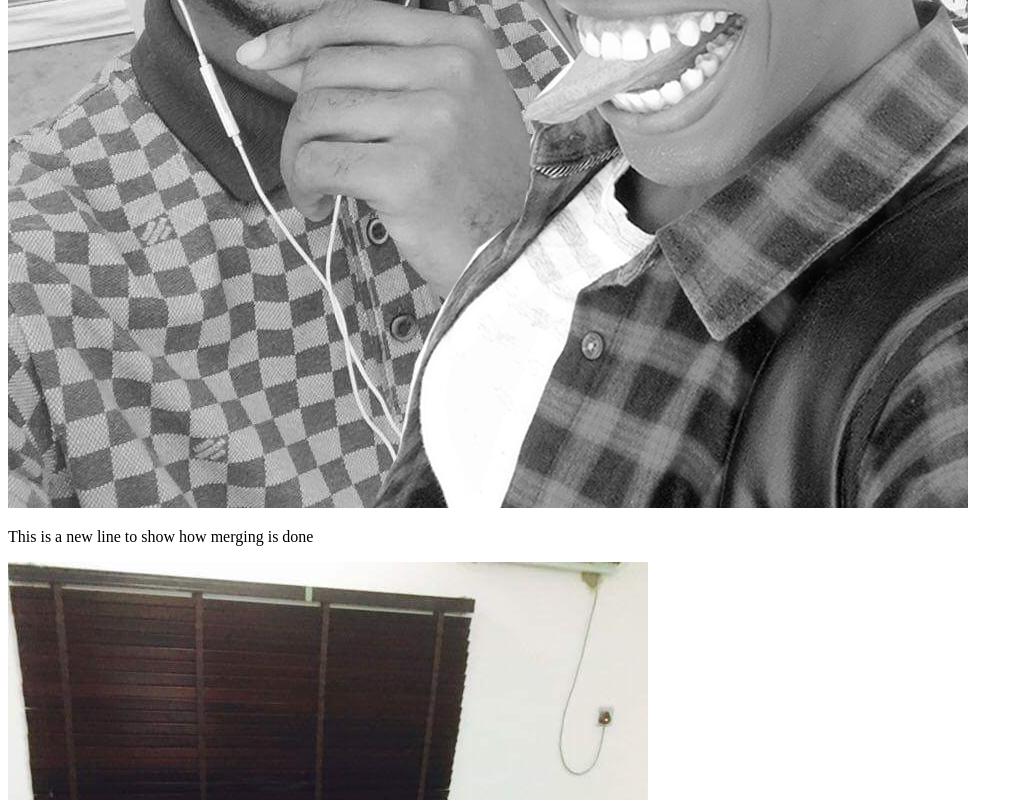
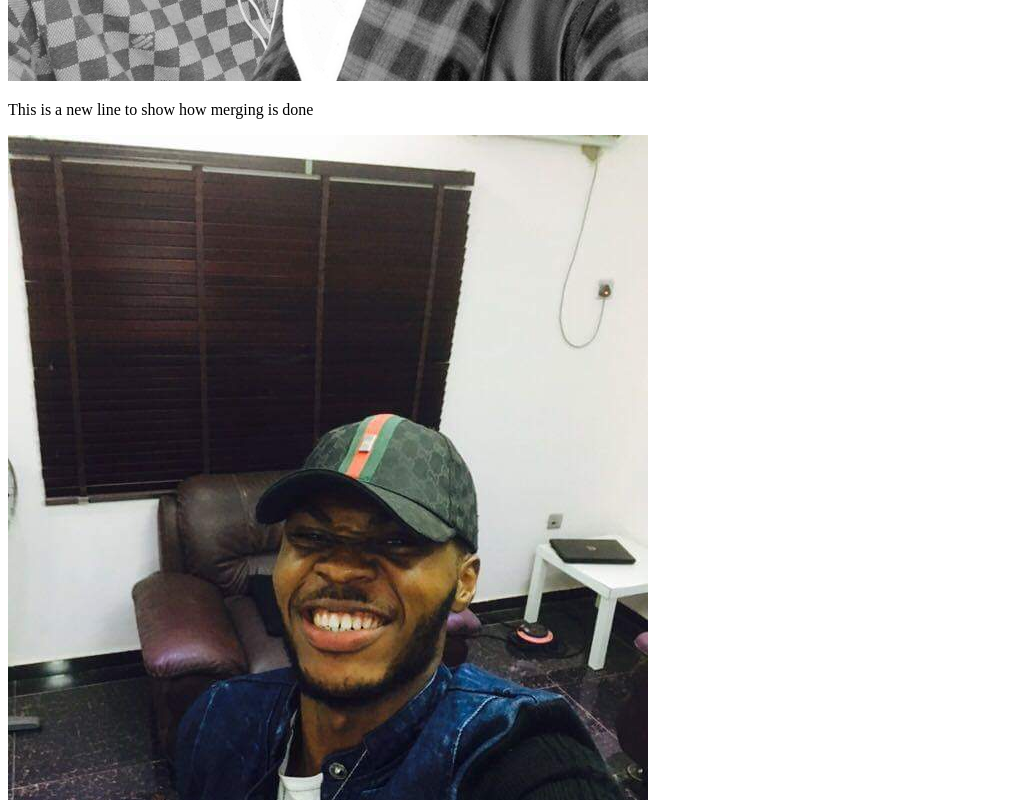
Before and after one commit to usiemeblessing/hello-world-with-w3schools, a plain HTML site: page index.html in a window 1280 px wide. Shown: the part 920-1720 px from the top of the page, without its empty margins (0-1023 px from the left). Drawn offline with Linux system fonts and the light colour scheme.

Commit message:
Updated index.html, resized images

```diff
--- a/index.html
+++ b/index.html
@@ -5,14 +5,19 @@
     <meta http-equiv="X-UA-Compatible" content="IE=edge" />
     <meta name="viewport" content="width=device-width, initial-scale=1.0" />
     <title>Document</title>
+    <link rel="stylesheet" href="bluestyle.css" />
   </head>
   <body>
     <h1>Hello World</h1>
-    <img src="peacy.png" alt="Peace" />
+    <img src="peacy.png" alt="Peace" style="width: 100%; max-width: 640px" />
     <p>This is the first line in my new Git repo</p>
-    <img src="nations.jpg" alt="Faith and Blessing" />
+    <img
+      src="nations.jpg"
+      alt="Faith and Blessing"
+      style="width: 100%; max-width: 640px"
+    />
     <p>This is a new line to show how merging is done</p>
-    <img src="faithy.jpg" alt="Faith" />
+    <img src="faithy.jpg" alt="Faith" style="width: 100%; max-width: 640px" />
     <p>This line shows how to create a new branch</p>
   </body>
 </html>
```
Also changed, not shown: bluestyle.css (added).
